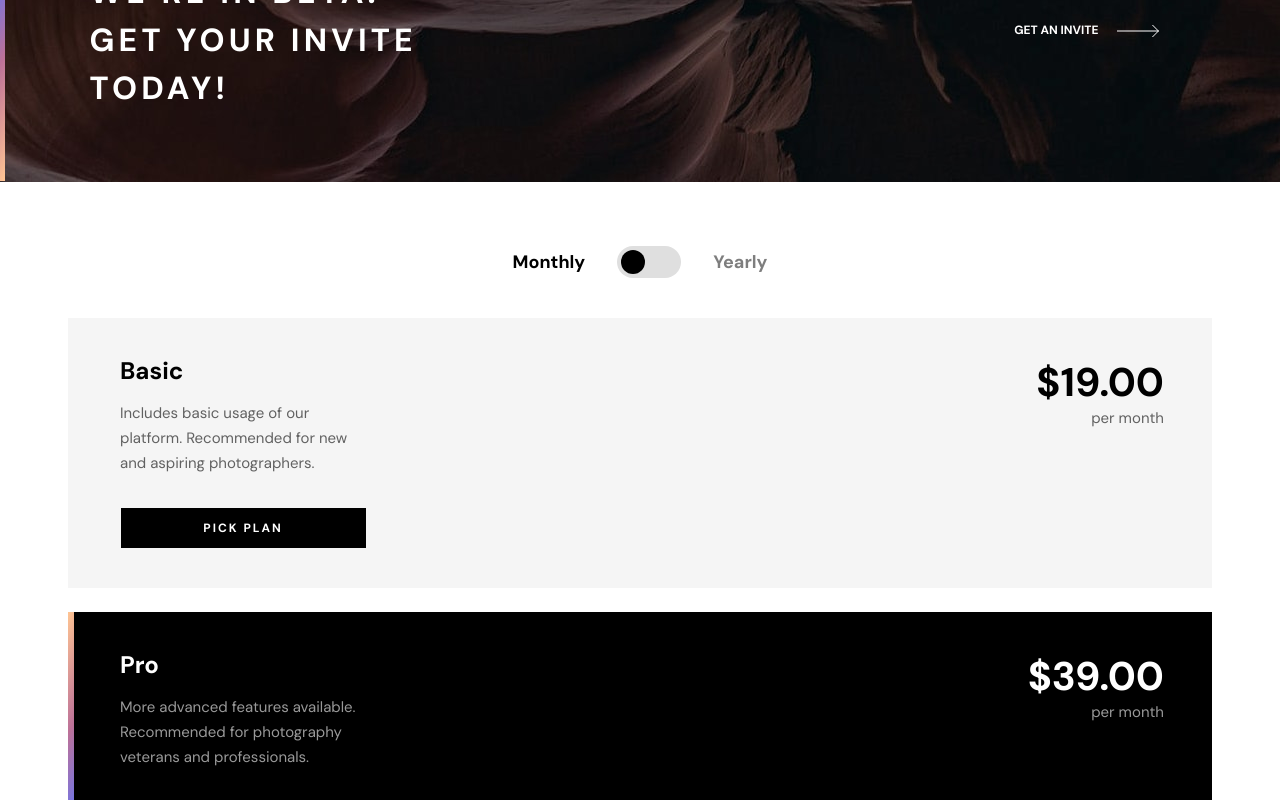
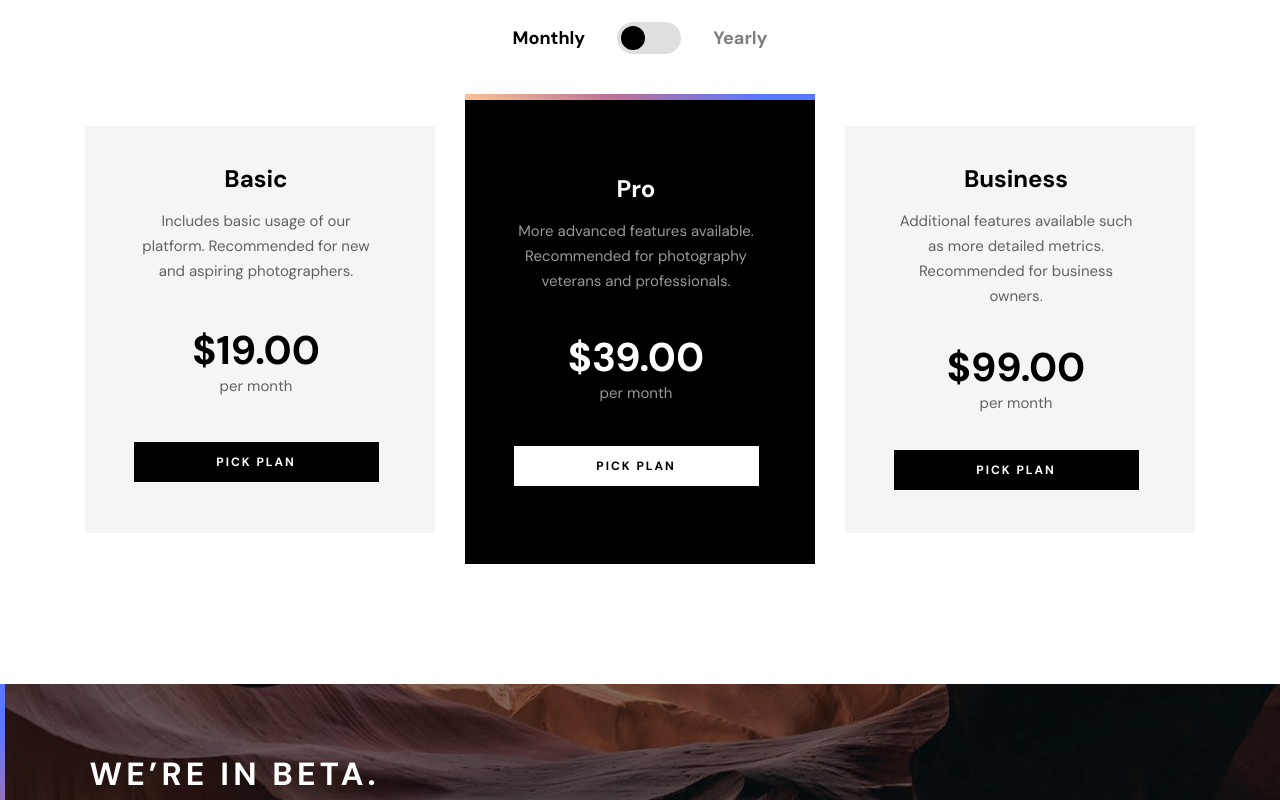
Before and after one commit to mrvicthor/photosnap-multi-page-website, a React (Vite) app: page /pricing in a window 1280 px wide. Shown: the part 660-1460 px from the top of the page. Built offline with nearby package versions, Linux system fonts and the light colour scheme.

Commit message:
designed pricing subscription for desktop

```diff
--- a/src/components/lists/index.jsx
+++ b/src/components/lists/index.jsx
@@ -8,17 +8,17 @@ const Lists = ({ title, content, price, period, bgColor }) => {
       } pt-[3.5rem] pb-[2.5rem] space-y-[2.5rem] grid justify-items-center relative pricing-subscription-item md:pt-[2.5rem] md:space-y-0 md:pl-[2.5rem] md:pr-12 md:gap-y-8 md:gap-x-[3.3125rem]`}
     >
       {bgColor && (
-        <div className="absolute price--line top-0 left-0 right-0 w-full h-[6px] md:rotate-90 md:w-[16.875rem] md:top-[8.25rem] md:-left-[8.25rem]" />
+        <div className="absolute price--line top-0 left-0 right-0 w-full h-[6px] md:rotate-90 md:w-[16.875rem] md:top-[8.25rem] md:-left-[8.25rem] lg:rotate-0 lg:left-0 lg:top-0 lg:w-full" />
       )}
-      <heading className="flex flex-col gap-y-[1.125rem] px-[1.375rem] md:px-3">
-        <h3 className="text-[1.5rem] font-bold leading-[1.5625rem] text-center capitalize md:text-left">
+      <header className="flex flex-col gap-y-[1.125rem] px-[1.375rem] md:px-3">
+        <h3 className="text-[1.5rem] font-bold leading-[1.5625rem] text-center capitalize md:text-left lg:text-center">
           {title}
         </h3>
-        <p className="text-center opacity-60 text-[0.9375rem] leading-[1.5625rem] md:text-left">
+        <p className="text-center opacity-60 text-[0.9375rem] leading-[1.5625rem] md:text-left lg:text-center">
           {content}
         </p>
-      </heading>
-      <div className="flex flex-col items-center md:items-end md:ml-auto">
+      </header>
+      <div className="flex flex-col items-center md:items-end md:ml-auto lg:ml-0 lg:items-center">
         <p className="font-bold leading-[3rem] text-[2.5rem]">
           {convertCurrency(price)}
         </p>
@@ -31,7 +31,7 @@ const Lists = ({ title, content, price, period, bgColor }) => {
           bgColor
             ? "bg-[#ffffff] text-[#000000]"
             : "bg-[#000000] text-[#ffffff]"
-        } w-[15.3125rem] h-[2.5rem] uppercase leading-[1rem] tracking-[2px] font-bold text-[0.75rem]`}
+        } w-[15.3125rem] h-[2.5rem] uppercase leading-[1rem] tracking-[2px] font-bold text-[0.75rem] hover:bg-[#dfdfdf] hover:text-[#000000]`}
       >
         pick plan
       </button>
--- a/src/index.css
+++ b/src/index.css
@@ -149,11 +149,7 @@
       grid-template-rows: repeat(3, 13.265rem);
     }
 
-    .pricing-subscription {
-    }
-
     .pricing-subscription-item {
-      display: grid;
       grid-template-columns: 16.875rem 1fr;
       grid-template-rows: 7.375rem 2.5rem;
     }
@@ -209,6 +205,36 @@
       grid-template-columns: repeat(3, 21.875rem);
       grid-template-rows: repeat(2, 13.265rem);
     }
+    .pricing-subscription {
+      display: grid;
+      justify-content: center;
+      grid-template-columns: repeat(3, 21.875rem);
+      grid-template-rows: 1.96875rem 25.4375rem 1.96875rem;
+      grid-column-gap: 1.875rem;
+    }
+
+    .pricing-subscription > *:first-child {
+      grid-row-start: 2;
+      grid-row-end: 2;
+    }
+    .pricing-subscription > *:nth-child(2) {
+      padding-top: 5.125rem;
+      padding-bottom: 4.4375rem;
+      grid-column-start: 2;
+      grid-column-end: 3;
+      grid-row-start: 1;
+      grid-row-end: 4;
+    }
+
+    .pricing-subscription > *:last-child {
+      grid-column-start: 3;
+      grid-row-start: 2;
+      grid-row-end: 2;
+    }
+    .pricing-subscription-item {
+      grid-template-columns: none;
+      grid-template-rows: none;
+    }
 
     .footer--block {
       grid-template-columns: 1fr 4fr 1fr;
--- a/src/pages/pricing/index.jsx
+++ b/src/pages/pricing/index.jsx
@@ -28,6 +28,61 @@ const Pricing = () => {
         content="Create a your stories, Photosnap is a platform for photographers and visual storytellers. It’s the simple way to create and share your photos."
         notHome
       />
+      <section className="py-16 px-[1.75rem] bg-white md:py-[7rem] lg:py-[7.5rem]">
+        <div className="flex justify-center gap-x-8 items-center text-[#000000]">
+          <p
+            className={`${
+              yearlySub ? "opacity-50" : "opacity-100"
+            } text-[1.125rem] font-bold leading-[1.5625rem]`}
+          >
+            Monthly
+          </p>
+          <div
+            className={`${
+              yearlySub
+                ? "bg-[#000000] justify-end "
+                : "bg-[#DFDFDF] justify-start"
+            } flex items-center px-1 rounded-full w-16 h-8 cursor-pointer`}
+            onClick={() => setYearlySub(!yearlySub)}
+          >
+            <motion.div
+              className={`w-[1.5rem] h-[1.5rem] ${
+                yearlySub ? "bg-white" : "bg-[#000000]"
+              } rounded-full `}
+              layout
+              transition={spring}
+            />
+          </div>
+          <p
+            className={`${
+              yearlySub ? "opacity-100" : "opacity-50"
+            } text-[1.125rem] font-bold leading-[1.5625rem]`}
+          >
+            Yearly
+          </p>
+        </div>
+        <div className="mt-[2.5rem] space-y-6 md:px-[2.5rem] pricing-subscription lg:space-y-0">
+          <Lists
+            title="basic"
+            content="Includes basic usage of our platform. Recommended for new and aspiring photographers."
+            price={yearlySub ? 19 * 10 : 19}
+            period={yearlySub ? "per year" : "per month"}
+          />
+          <Lists
+            title="pro"
+            content="More advanced features available. Recommended for photography veterans and professionals."
+            price={yearlySub ? 39 * 10 : 39}
+            period={yearlySub ? "per year" : "per month"}
+            bgColor
+          />
+          <Lists
+            title="business"
+            content="Additional features available such as more detailed metrics. Recommended for business owners."
+            price={yearlySub ? 99 * 10 : 99}
+            period={yearlySub ? "per year" : "per month"}
+          />
+        </div>
+      </section>
       <section className="text-[#ffffff] h-[18rem] relative overflow-hidden md:h-[17.5rem]">
         {width !== undefined && (
           <img
@@ -72,61 +127,6 @@ const Pricing = () => {
           </div>
         </div>
       </section>
-      <section className="py-16 px-[1.75rem] bg-white">
-        <div className="flex justify-center gap-x-8 items-center text-[#000000]">
-          <p
-            className={`${
-              yearlySub ? "opacity-50" : "opacity-100"
-            } text-[1.125rem] font-bold leading-[1.5625rem]`}
-          >
-            Monthly
-          </p>
-          <div
-            className={`${
-              yearlySub
-                ? "bg-[#000000] justify-end "
-                : "bg-[#DFDFDF] justify-start"
-            } flex items-center px-1 rounded-full w-16 h-8 `}
-            onClick={() => setYearlySub(!yearlySub)}
-          >
-            <motion.div
-              className={`w-[1.5rem] h-[1.5rem] ${
-                yearlySub ? "bg-white" : "bg-[#000000]"
-              } rounded-full `}
-              layout
-              transition={spring}
-            />
-          </div>
-          <p
-            className={`${
-              yearlySub ? "opacity-100" : "opacity-50"
-            } text-[1.125rem] font-bold leading-[1.5625rem]`}
-          >
-            Yearly
-          </p>
-        </div>
-        <div className="mt-[2.5rem] space-y-6 md:px-[2.5rem] pricing-subscription">
-          <Lists
-            title="basic"
-            content="Includes basic usage of our platform. Recommended for new and aspiring photographers."
-            price={yearlySub ? 19 * 10 : 19}
-            period={yearlySub ? "per year" : "per month"}
-          />
-          <Lists
-            title="pro"
-            content="More advanced features available. Recommended for photography veterans and professionals."
-            price={yearlySub ? 39 * 10 : 39}
-            period={yearlySub ? "per year" : "per month"}
-            bgColor
-          />
-          <Lists
-            title="business"
-            content="Additional features available such as more detailed metrics. Recommended for business owners."
-            price={yearlySub ? 99 * 10 : 99}
-            period={yearlySub ? "per year" : "per month"}
-          />
-        </div>
-      </section>
     </>
   );
 };
```
